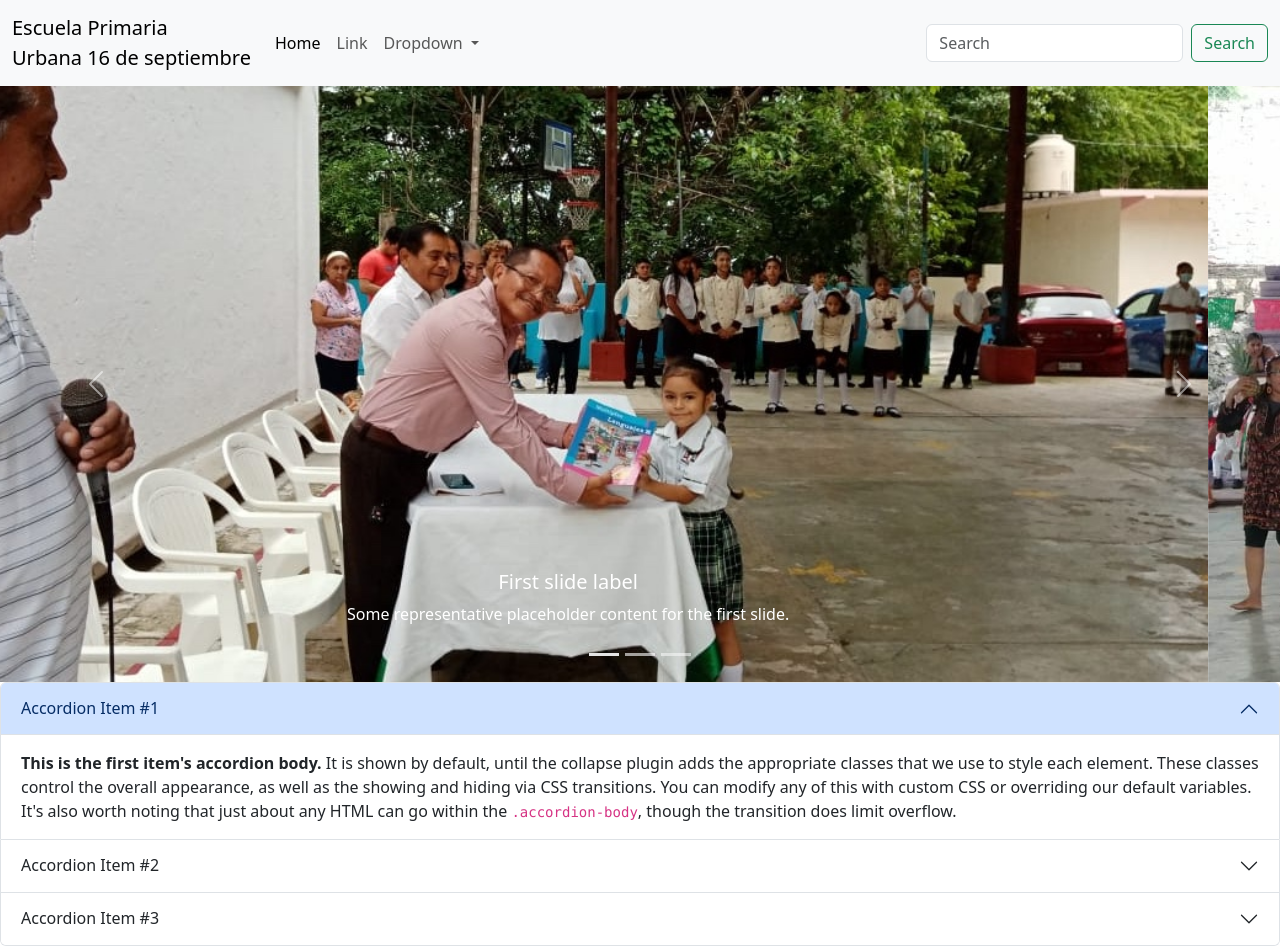
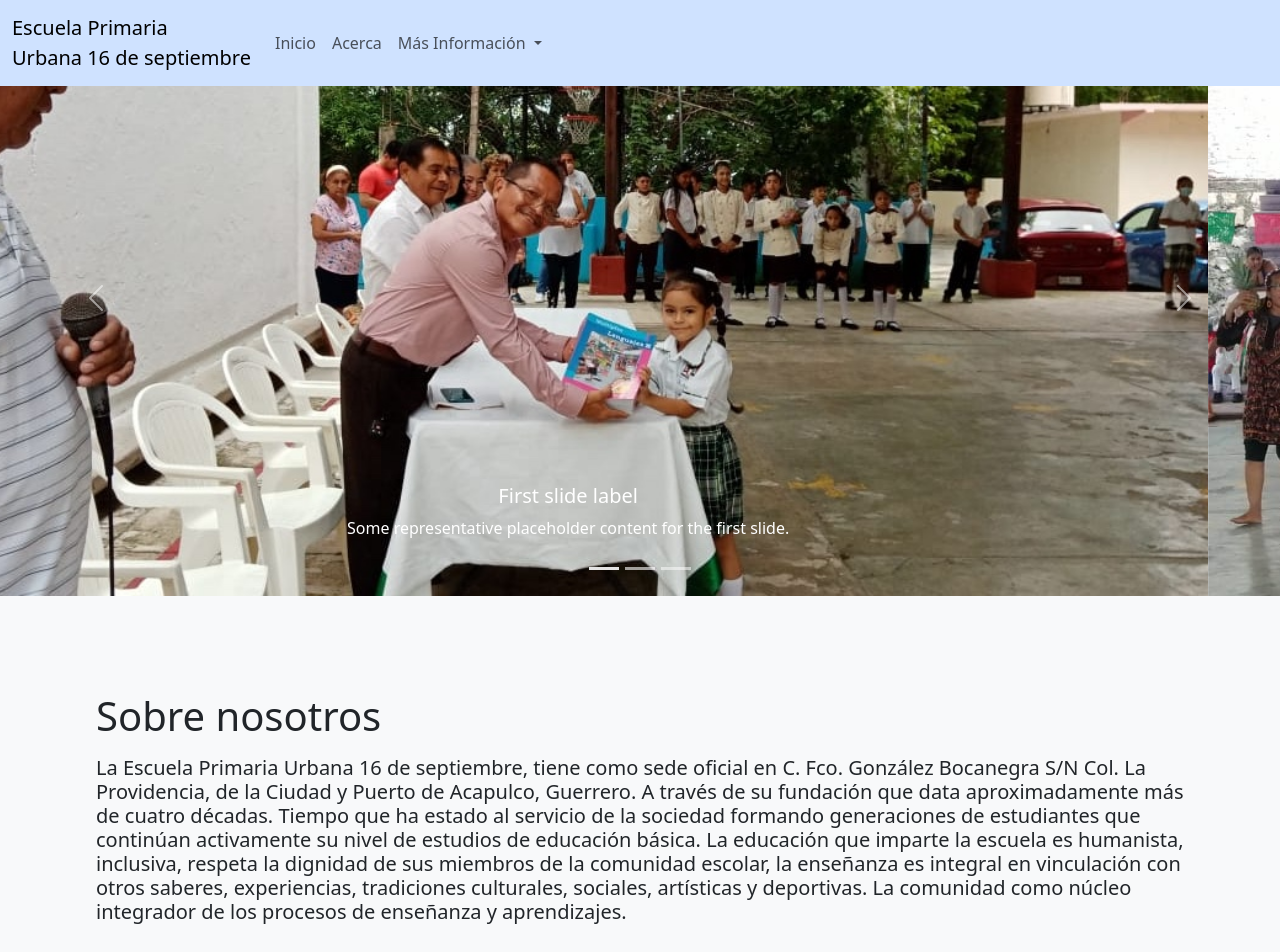
Before and after one commit to PLOOQ/elementary_school, a plain HTML site: page index.html in a window 1280 px wide. Shown: the top 952 px of the page. Drawn offline with nearby package versions, Linux system fonts and the light colour scheme.

Commit message:
Created dropdown and plugged in information

```diff
--- a/index.html
+++ b/index.html
@@ -6,12 +6,13 @@
     <meta name="viewport" content="width=device-width, initial-scale=1">
     <title>Escuela Primaria Urbana 16 de Septiembre</title>
     <link href="https://cdn.jsdelivr.net/npm/bootstrap@5.3.2/dist/css/bootstrap.min.css" rel="stylesheet" integrity="sha384-T3c6CoIi6uLrA9TneNEoa7RxnatzjcDSCmG1MXxSR1GAsXEV/Dwwykc2MPK8M2HN" crossorigin="anonymous">
+    <link rel="stylesheet" type="text/css" href="style.css">
   </head>
 
-<body>
+<body class='bg-light'>
 
     <section id='NavBarSection'>
-        <nav class="navbar navbar-expand-lg bg-body-tertiary">
+        <nav class="navbar navbar-expand-lg bg-body-tertiary fixed-top bg-primary-subtle">
             <div class="container-fluid">
             <a class="navbar-brand" href="#">Escuela Primaria <br/> Urbana 16 de septiembre</a>
             <button class="navbar-toggler" type="button" data-bs-toggle="collapse" data-bs-target="#navbarSupportedContent" aria-controls="navbarSupportedContent" aria-expanded="false" aria-label="Toggle navigation">
@@ -20,33 +21,29 @@
             <div class="collapse navbar-collapse" id="navbarSupportedContent">
                 <ul class="navbar-nav me-auto mb-2 mb-lg-0">
                 <li class="nav-item">
-                    <a class="nav-link active" aria-current="page" href="#">Home</a>
+                    <a class="nav-link" aria-current="page" href="#">Inicio</a>
                 </li>
                 <li class="nav-item">
-                    <a class="nav-link" href="#">Link</a>
+                    <a class="nav-link" href="#AboutSection">Acerca</a>
                 </li>
                 <li class="nav-item dropdown">
                     <a class="nav-link dropdown-toggle" href="#" role="button" data-bs-toggle="dropdown" aria-expanded="false">
-                    Dropdown
+                      Más Información
                     </a>
                     <ul class="dropdown-menu">
-                    <li><a class="dropdown-item" href="#">Action</a></li>
-                    <li><a class="dropdown-item" href="#">Another action</a></li>
+                    <li><a class="dropdown-item" href="#">Contáctenos</a></li>
                     <li><hr class="dropdown-divider"></li>
-                    <li><a class="dropdown-item" href="#">Something else here</a></li>
+                    <li><a class="dropdown-item" href="#">Síganos en redes sociales</a></li>
                     </ul>
                 </li>
                 </ul>
-                <form class="d-flex" role="search">
-                <input class="form-control me-2" type="search" placeholder="Search" aria-label="Search">
-                <button class="btn btn-outline-success" type="submit">Search</button>
-                </form>
             </div>
             </div>
         </nav>
     </section>
 
-    <section id='CarouselSection' class=''>
+    <section id='Hero' class="">
+
         <div id="carouselExampleCaptions" class="carousel slide" data-bs-ride="carousel">
             <div class="carousel-indicators">
                 <button type="button" data-bs-target="#carouselExampleCaptions" data-bs-slide-to="0" class="active" aria-current="true" aria-label="Slide 1"></button>
@@ -87,46 +84,61 @@
         </div>
     </section>
 
-    <section id='AccordionSection'>
-        <div class="accordion" id="accordionPanelsStayOpenExample">
+    <section id='AboutSection' class='p-5'>
+
+      <div id='AboutContainer' class='p-5'>
+        <p class='display-6'> Sobre nosotros <h1/>
+        <p class="lead">
+          La Escuela Primaria Urbana 16 de septiembre, tiene como sede oficial en C. Fco. González Bocanegra
+          S/N Col. La Providencia, de la Ciudad y Puerto de Acapulco, Guerrero. A través de su fundación
+          que data aproximadamente más de cuatro décadas. Tiempo que ha estado al servicio de la sociedad
+          formando generaciones de estudiantes que continúan activamente su nivel de estudios de educación básica.
+          La educación que imparte la escuela es humanista, inclusiva, respeta la dignidad de sus miembros de la comunidad
+          escolar, la enseñanza es integral en vinculación con otros saberes, experiencias, tradiciones culturales, sociales,
+          artísticas y deportivas. La comunidad como núcleo integrador de los procesos de enseñanza y aprendizajes.
+          <p/>
+      </div>
+
+      <div class='row container-fluid'>
+        <div id='AboutContainer' class='col-6 p-3'>
+            <p class="lead">
+              Así mismo, se propicia el respeto a la diversidad y la búsqueda activa de la equidad y la inclusión de las niñas y niños.
+              Las habilidades socioemocionales que desarrollamos son clave para la comunicación, el autoconocimiento, el pensamiento
+              crítico y la responsabilidad social son fundamentales para el cuidado de la salud física, mental y emocional, así como
+              del medio ambiente de la vida de los estudiantes en diferentes contextos áulico, escolar y comunitario.
+              <p/>
+          </div>
+
+        <div id="AccordionContainer" class="accordion col-6" >
+
             <div class="accordion-item">
               <h2 class="accordion-header">
                 <button class="accordion-button" type="button" data-bs-toggle="collapse" data-bs-target="#panelsStayOpen-collapseOne" aria-expanded="true" aria-controls="panelsStayOpen-collapseOne">
-                  Accordion Item #1
+                  VALORES
                 </button>
               </h2>
-              <div id="panelsStayOpen-collapseOne" class="accordion-collapse collapse show">
+              <div id="panelsStayOpen-collapseOne" data-bs-parent="#AccordionContainer" class="accordion-collapse collapse show">
                 <div class="accordion-body">
-                  <strong>This is the first item's accordion body.</strong> It is shown by default, until the collapse plugin adds the appropriate classes that we use to style each element. These classes control the overall appearance, as well as the showing and hiding via CSS transitions. You can modify any of this with custom CSS or overriding our default variables. It's also worth noting that just about any HTML can go within the <code>.accordion-body</code>, though the transition does limit overflow.
+                  <p>Actualmente la escuela a través del liderazgo académico de su directivo perpetuando el código de ética y código de valores que caracteriza al personal que labora y que se transmite permanentemente a sus estudiantes haciendo patente: la empatía, ya que, al ponernos en el lugar de otras personas en lo cognitivo y emocional, mejoramos la capacidad para resolver conflictos y entender las opiniones de los demás.  La igualdad de oportunidades, la honestidad, la humildad, el cuidado de la salud, la responsabilidad, el respeto, la gratitud, la solidaridad, la justicia, la democracia, la fraternidad y la tolerancia.</p>
                 </div>
               </div>
             </div>
+
             <div class="accordion-item">
               <h2 class="accordion-header">
                 <button class="accordion-button collapsed" type="button" data-bs-toggle="collapse" data-bs-target="#panelsStayOpen-collapseTwo" aria-expanded="false" aria-controls="panelsStayOpen-collapseTwo">
-                  Accordion Item #2
+                  PRINCIPIOS
                 </button>
               </h2>
-              <div id="panelsStayOpen-collapseTwo" class="accordion-collapse collapse">
+              <div id="panelsStayOpen-collapseTwo" data-bs-parent="#AccordionContainer" class="accordion-collapse collapse">
                 <div class="accordion-body">
-                  <strong>This is the second item's accordion body.</strong> It is hidden by default, until the collapse plugin adds the appropriate classes that we use to style each element. These classes control the overall appearance, as well as the showing and hiding via CSS transitions. You can modify any of this with custom CSS or overriding our default variables. It's also worth noting that just about any HTML can go within the <code>.accordion-body</code>, though the transition does limit overflow.
+                  <p>Los principios que nos son propio como escuela y que nos guían en el funcionamiento organizacional son practicados por todos los miembros de la comunidad académica de la Institución, constituyéndose en la base de nuestra cultura; y tienen su fundamento en la Nueva Escuela Mexicana (NEM).</p>
                 </div>
               </div>
             </div>
-            <div class="accordion-item">
-              <h2 class="accordion-header">
-                <button class="accordion-button collapsed" type="button" data-bs-toggle="collapse" data-bs-target="#panelsStayOpen-collapseThree" aria-expanded="false" aria-controls="panelsStayOpen-collapseThree">
-                  Accordion Item #3
-                </button>
-              </h2>
-              <div id="panelsStayOpen-collapseThree" class="accordion-collapse collapse">
-                <div class="accordion-body">
-                  <strong>This is the third item's accordion body.</strong> It is hidden by default, until the collapse plugin adds the appropriate classes that we use to style each element. These classes control the overall appearance, as well as the showing and hiding via CSS transitions. You can modify any of this with custom CSS or overriding our default variables. It's also worth noting that just about any HTML can go within the <code>.accordion-body</code>, though the transition does limit overflow.
-                </div>
-              </div>
-            </div>
+
           </div>
-    </section>
+      </section>
 
 
     <script src="https://cdn.jsdelivr.net/npm/bootstrap@5.3.2/dist/js/bootstrap.bundle.min.js" integrity="sha384-C6RzsynM9kWDrMNeT87bh95OGNyZPhcTNXj1NW7RuBCsyN/o0jlpcV8Qyq46cDfL" crossorigin="anonymous"></script>
--- a/style.css
+++ b/style.css
@@ -1,9 +1,3 @@
-.CarouselSection img {
-    position: absolute;
-    object-fit:cover;
-    width: 100%;
-    top: 0;
-    left: 0;
-    min-height: 572px;
-    background:rgba(0,0,0,0.7);
+#AboutSection{
+    height: 100vh;
 }
```
